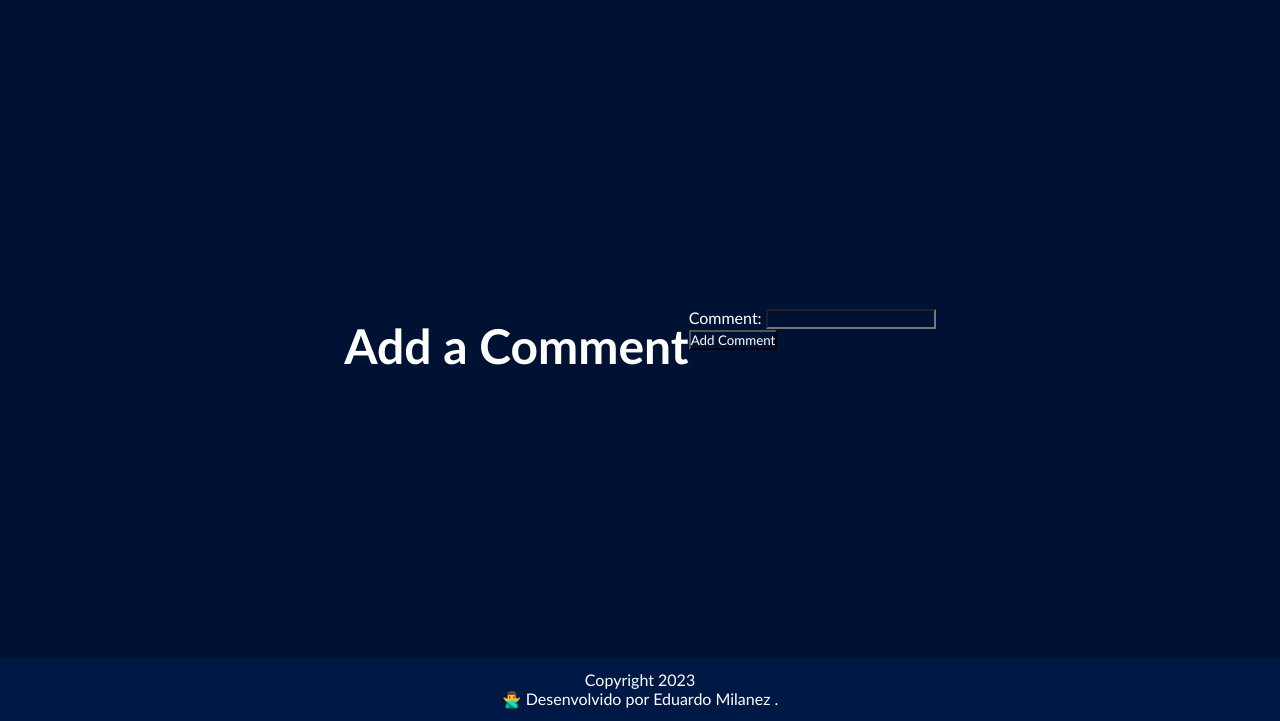
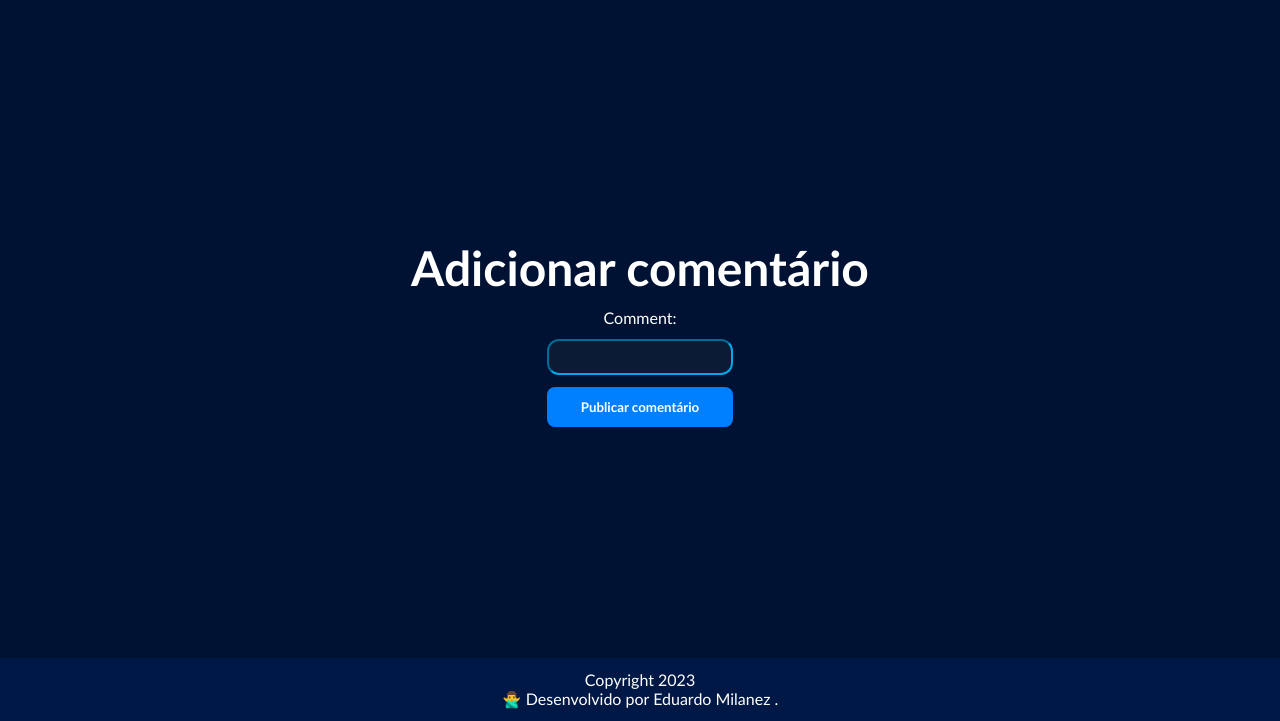
Before and after one commit to Eduds007/codedare, a Django app: page /posts/1/comment in a window 1280 px wide. Shown: the part 79-800 px from the top of the page. Run offline with Django 4.2, Linux system fonts and the light colour scheme; the visitor is signed in with stand-in values (Sample User, id 1).

Commit message:
add: buttons

```diff
--- /dev/null
+++ b/codedare/codedare_app/static/css/comment.css
@@ -0,0 +1,48 @@
+
+main {
+    flex-direction: column;
+}
+
+button[type='submit'] {
+    margin-top: 12px;
+    margin-bottom: 24px;
+    background-color: #0080ff;
+    border: none;
+    outline: none;
+    padding: 12px;
+    border-radius: 8px;
+    font-weight: bold;
+    width: 100%;
+
+}
+
+button[type='submit']:hover {
+    background-color: #00a8e8;
+}
+
+
+button[type='submit']:active {
+    background-color: #74eaff;
+}
+
+form {
+    display: flex;
+    flex-direction: column;
+    justify-content: center;
+    align-items: center;
+
+}
+
+form label {
+    margin: 12px;
+}
+
+
+textarea, input, select {
+    text-decoration: none;
+    border-color: #00a8e8;
+    border-radius: 12px;
+    outline: none;
+    background-color: #0b1a35;
+    padding: 8px;
+}
--- a/codedare/codedare_app/templates/codedare_app/comment.html
+++ b/codedare/codedare_app/templates/codedare_app/comment.html
@@ -2,13 +2,20 @@
 
 {% block title %}Comentar{% endblock %}
 
+{% block head %}
+  {% load static %}
+  <link rel="stylesheet" type="text/css" href="{% static 'css/comment.css' %}">
+{% endblock  %}
 {% block content %}
 
-<h2>Add a Comment</h2>
+<h2>Adicionar comentário</h2>
     <form method="post">
         {% csrf_token %}
-        {{ form.as_p }}
-        <button type="submit">Add Comment</button>
+        {%for field in form %}
+            {{field.label_tag}}
+            {{ field }}
+        {% endfor %}
+        <button type="submit">Publicar comentário</button>
     </form>
 
 {% endblock %}
--- a/codedare/codedare_app/views.py
+++ b/codedare/codedare_app/views.py
@@ -6,6 +6,7 @@ from .models import Post, Comment, Category
 from .forms import PostForm, PostFilterForm, CommentForm, CommentFilterForm
 from django.contrib.auth.mixins import LoginRequiredMixin
 from django.http import HttpResponseForbidden
+from django.urls import reverse_lazy
 
 
 
@@ -121,7 +122,10 @@ class CommentCreateView(LoginRequiredMixin, generic.CreateView):
     model = Comment
     form_class = CommentForm
     template_name = 'codedare_app/comment.html'
-    success_url = '/posts'
+    def get_success_url(self) -> str:
+        print(self.kwargs['pk'] )
+        return  reverse_lazy('detail', kwargs={'pk': self.kwargs['pk'] })
+
 
     def form_valid(self, form):
         form.instance.origin_post_id = self.kwargs['pk']
```
Also changed, not shown: codedare/codedare_app/static/css/post.css (+28 -0 lines), codedare/codedare_app/templates/codedare_app/detail.html (+12 -0 lines).
